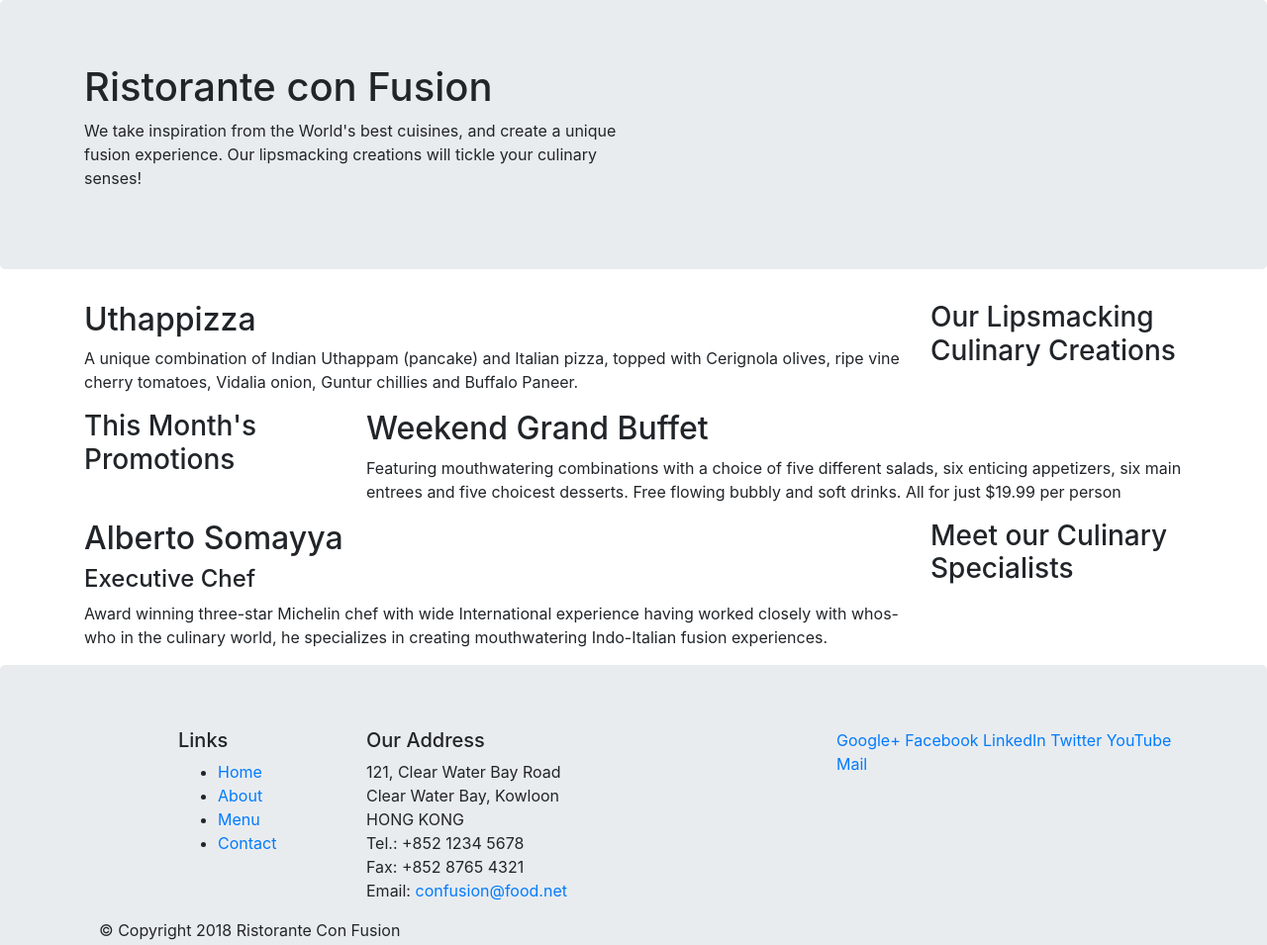
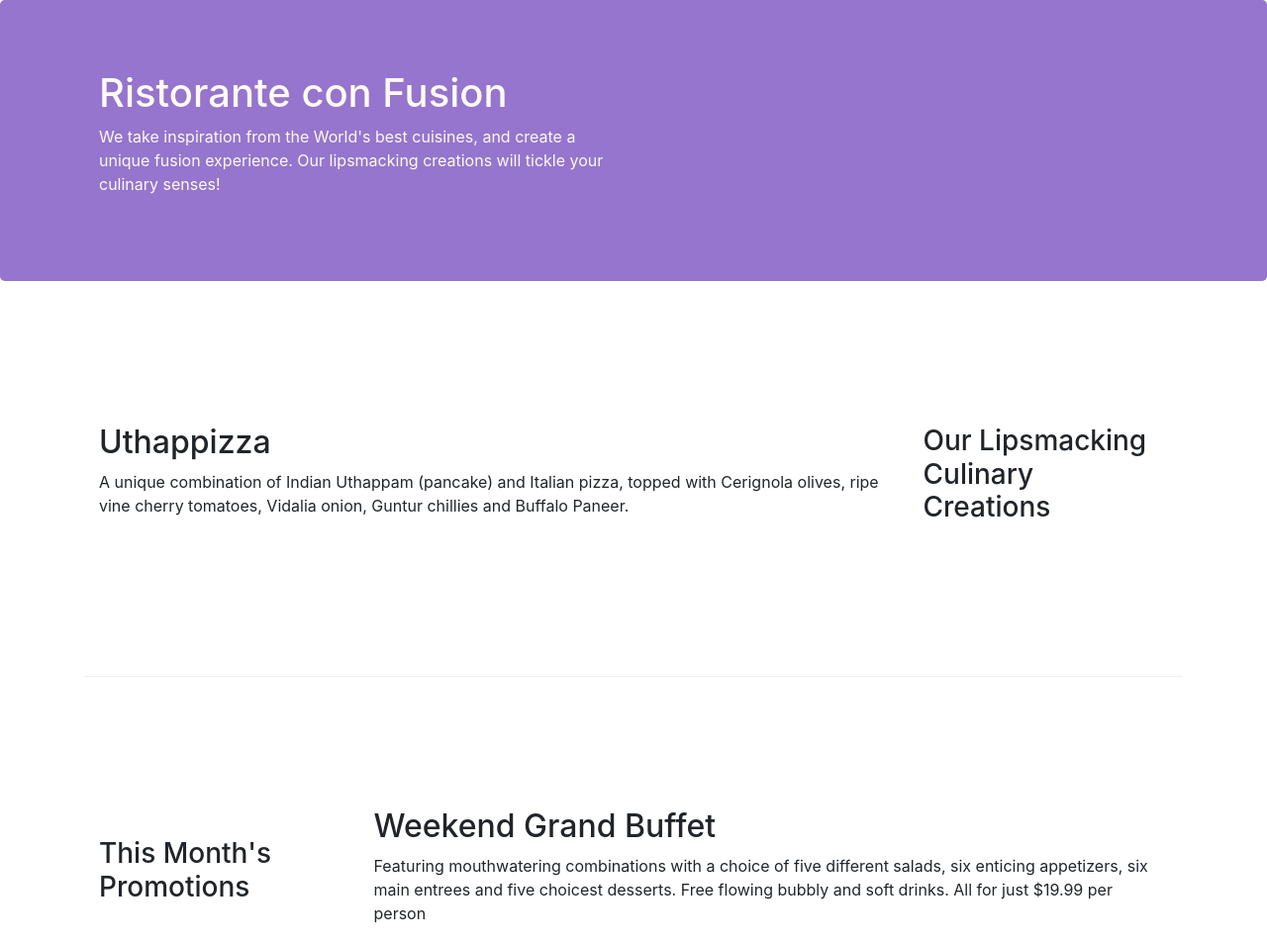
Before and after one commit to Priyanka-BN11/bootstrap, a website: page index.html in a window 1280 px wide. Shown: the top 955 px of the page at 99% size. Drawn offline with nearby package versions, Linux system fonts and the light colour scheme.

Commit message:
Bootstrap grid part2

```diff
--- /dev/null
+++ b/css/styles.css
@@ -0,0 +1,26 @@
+.row-header{
+margin: 0px auto;
+padding: 0px;
+}
+.row-content{
+    margin:0px auto;
+    padding: 50px 0px 50px 0px;
+    border-bottom: 1px ridge;
+    min-height: 400px;
+}
+.footer{
+    background-color: #D1C4E9;
+    margin: 0px auto;
+    padding: 20px 0px 20px 0px;
+}
+.jumbotron {
+    padding: 70px 30px 70px 30px;
+    margin: 0px auto;
+    background-color: #9575CD;
+    color: floralwhite;
+}
+address{
+    font-size: 80%;
+    margin: 0px;
+    color: #0f0f0f;
+}
--- a/index.html
+++ b/index.html
@@ -9,6 +9,7 @@
 
     <!-- Bootstrap CSS -->
     <link rel="stylesheet" href="node_modules/bootstrap/dist/css/bootstrap.min.css">
+    <link href="css/styles.css" rel="stylesheet">
     <title>Ristorante Con Fusion</title>
 </head>
 
@@ -16,7 +17,7 @@
 
     <header class="jumbotron">
         <div class="container">
-            <div class="row">
+            <div class="row row-header">
 
                 <div class="col-12 col-sm-6">
                     <h1>Ristorante con Fusion</h1>
@@ -28,7 +29,7 @@
     </header>
 
     <div class ="container">
-        <div class="row">
+        <div class="row row-content align-items-center">
             <div class="col-12 col-sm-4 order-sm-last col-md-3">
                 <h3>Our Lipsmacking Culinary Creations</h3>
             </div>
@@ -39,7 +40,7 @@
         </div>
 
 
-        <div class="row">
+        <div class="row row-content align-items-center">
             <div class="col-12 col-sm-4 col-md-3">
                 <h3>This Month's Promotions</h3>
             </div>
@@ -49,7 +50,7 @@
             </div>
         </div>
 
-        <div class="row">
+        <div class="row row-content align-items-center">
             <div class="col-12 col-sm-4  col-md-3">
                 <h3>Meet our Culinary Specialists</h3>
             </div>
@@ -61,12 +62,12 @@
         </div>
     </div>
 
-    <footer class='jumbotron'>
+    <footer class='footer'>
         <div class="container">
             <div class="row">
-                <div class="col-4 offset-1 col-sm-2">
+                <div class="col-4 offset-1 col-sm-2 ">
                     <h5>Links</h5>
-                    <ul>
+                    <ul class="list-unstyled">
                         <li><a href="#">Home</a></li>
                         <li><a href="#">About</a></li>
                         <li><a href="#">Menu</a></li>
@@ -84,8 +85,8 @@
 		              Email: <a href="mailto:confusion@food.net">confusion@food.net</a>
 		           </address>
                 </div>
-                <div class="col-12 col-sm-4">
-                    <div>
+                <div class="col-12 col-sm-4 align-self-center">
+                    <div class="text-center">
                         <a href="http://google.com/+">Google+</a>
                         <a href="http://www.facebook.com/profile.php?id=">Facebook</a>
                         <a href="http://www.linkedin.com/in/">LinkedIn</a>
@@ -95,7 +96,7 @@
                     </div>
                 </div>
            </div>
-           <div>
+           <div class="row justify-content-center">
                 <div class="col-auto">
                     <p>© Copyright 2018 Ristorante Con Fusion</p>
                 </div>
```
